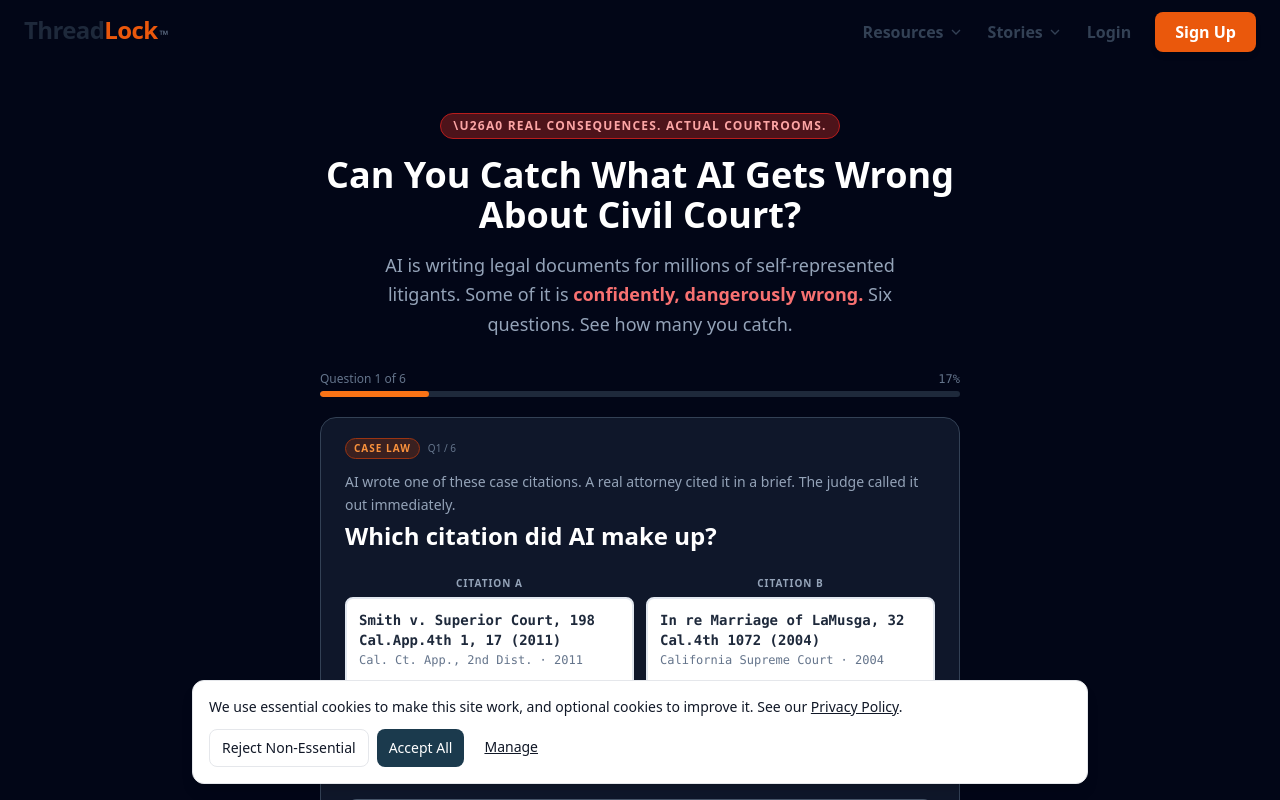
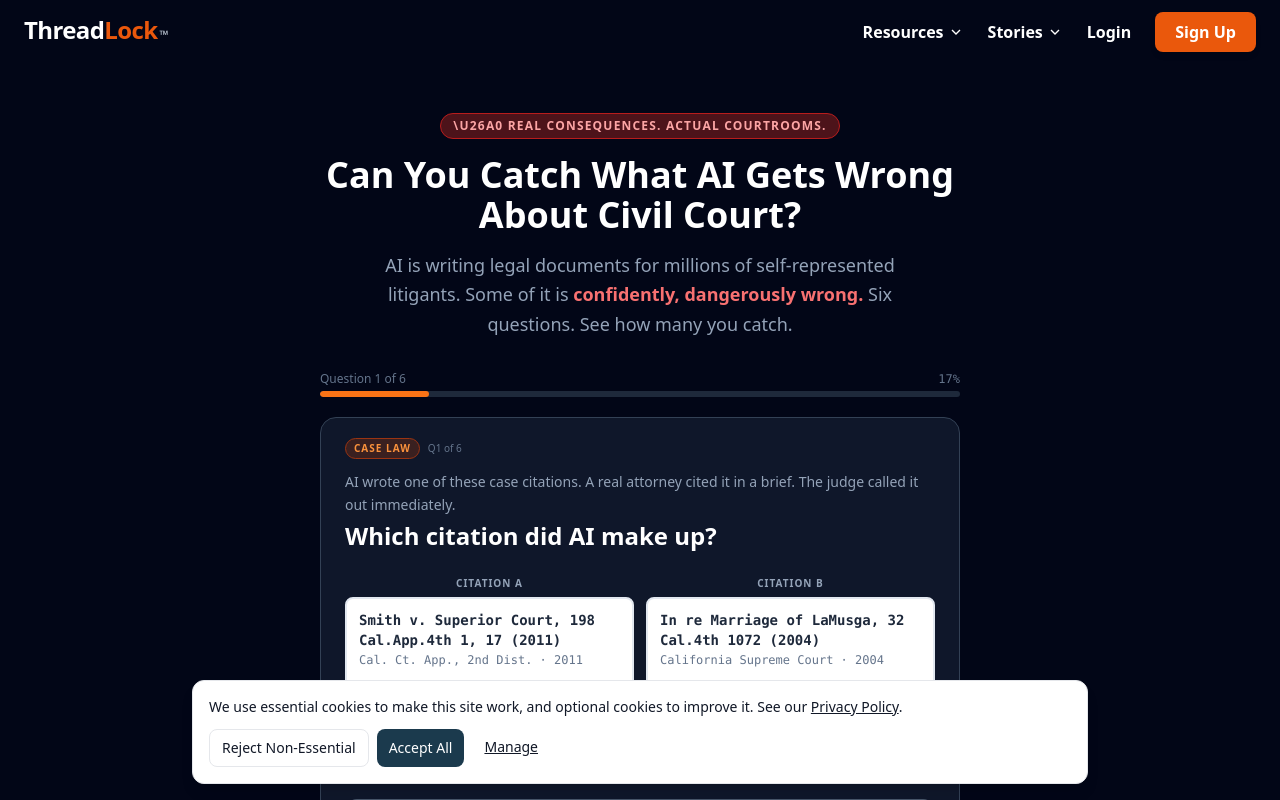
Before and after one commit to RedThreadGrp/ThreadLock, a Next.js app: page /quiz in a window 1280 px wide. Shown: the top 800 px of the page. Built offline with nearby package versions, Linux system fonts and the light colour scheme.

Commit message:
Fix quiz: dark header theme, remove slash in counter, fix Q3 option labels
Agent-Logs-Url: https://github.com/RedThreadGrp/ThreadLock/sessions/55309248-4e9e-4a1b-936c-3edb908b318b

Co-authored-by: RedThreadGrp <216193279+RedThreadGrp@users.noreply.github.com>

```diff
--- a/pages/quiz.jsx
+++ b/pages/quiz.jsx
@@ -252,8 +252,8 @@ const QUESTIONS = [
     question: "Is this AI advice correct?",
     visual: "recording-advice",
     options: [
-      { label: "\u2713 Yes \u2014 recordings are always admissible as evidence", value: "yes", correct: false },
-      { label: "\u2717 No \u2014 this advice could get you criminally charged", value: "no", correct: true },
+      { label: "Yes \u2014 recordings are always admissible as evidence", value: "yes", correct: false },
+      { label: "No \u2014 this advice could get you criminally charged", value: "no", correct: true },
     ],
     correctValue: "no",
     reveal: {
@@ -544,7 +544,7 @@ export default function QuizPage() {
         <meta property="og:type" content="website" />
       </Head>
 
-      <SiteHeader theme="light" />
+      <SiteHeader theme="dark" />
 
       <main className="min-h-screen bg-slate-950 pt-16 pb-20">
         {/* Hero */}
@@ -587,7 +587,7 @@ export default function QuizPage() {
                     <span className="text-[10px] font-bold uppercase tracking-widest text-orange-400 bg-orange-900/40 px-2 py-0.5 rounded-full border border-orange-800">
                       {question.tag}
                     </span>
-                    <span className="text-[10px] text-slate-500">Q{currentQ + 1} / {totalQuestions}</span>
+                    <span className="text-[10px] text-slate-500">Q{currentQ + 1} of {totalQuestions}</span>
                   </div>
                   <p className="text-slate-400 text-sm leading-relaxed mb-1">{question.prompt}</p>
                   <h2 className="text-xl md:text-2xl font-bold text-white leading-tight">
```
